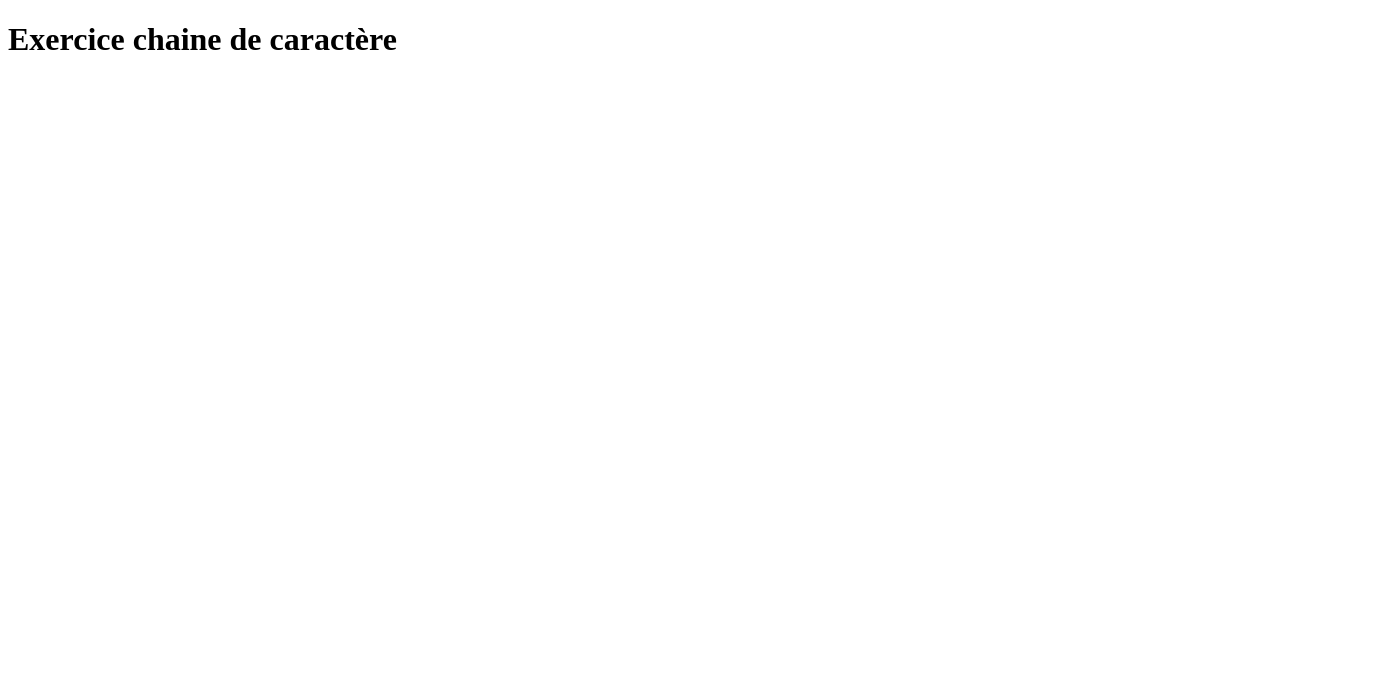
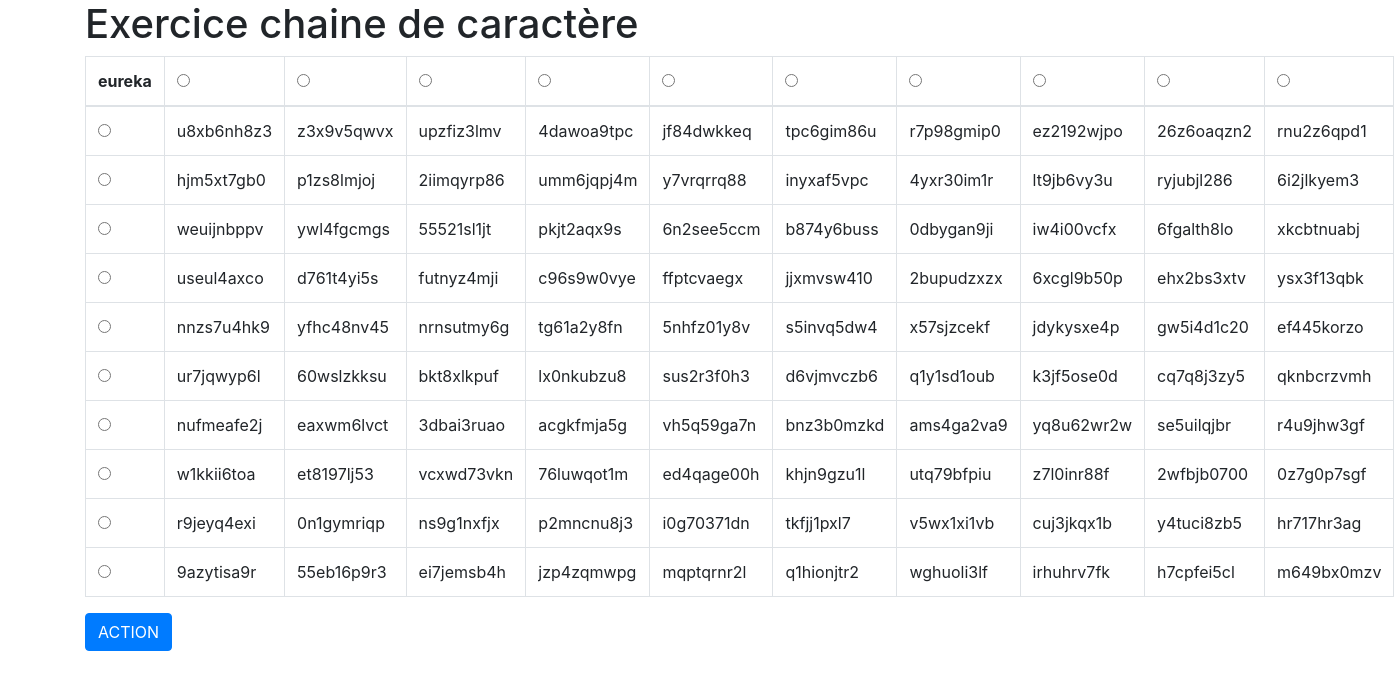
Before and after one commit to Emilie-dev/exo-chaine-aleatoire, a website: page index.html in a window 1280 px wide. Shown: the whole page, 1394 px wide, since content can reach past the window. Drawn offline with nearby package versions, Linux system fonts and the light colour scheme.

Commit message:
add a HTML table, a RADIO button and an ACTION button.

```diff
--- a/app.js
+++ b/app.js
@@ -1,6 +1,5 @@
 $(document).ready(function() {
 
-// Exercice 2:
 
 	function randomString(nChar) {
 		var result = '';
@@ -12,6 +11,7 @@ $(document).ready(function() {
 
 			result += alphabet.charAt(rnd);
 		}
+
 		return result;
 	}
 
@@ -27,21 +27,102 @@ $(document).ready(function() {
 			cellule = randomString(10);             // On appelle la 1er fonction randomString qui contient
 			ligne.push(cellule);           			// le choix aléatoire dans les cellules
 
-			}							  		// puis on push le tirage aléatoire "englobé " par les cellules dans les lignes
+			}
+										  		// puis on push le tirage aléatoire "englobé " par les cellules dans les lignes
 			tableau.push(ligne);                // On push les lignes dans le tableau
 			ligne = [];							// On appelle la variable ligne pour éviter de l'écraser à chaque boucle
 		}
 			return tableau;
 
 	}
-		var result = randomArray(10, 10); // 10 lignes pour 10 colonnes
 
-		console.log(result);
+	var result = randomArray(10, 10); // 10 lignes pour 10 colonnes
 
+		//console.log(result);
 
-});
 
 /* ** On créait une boucle dans une boucle: 1er for pour boucler le nb de colonnes, 2nd for
 à l'intérieur du 1er pour répéter le nb de lignes et de cellules dans les lignes. Les lignes (et cellules)
 sont dans les colonnes.
 */
+
+	var monTableau = randomArray(10,10);
+ 	//console.log(monTableau);
+
+    function htmlarray (monTableau) {
+
+ 		var result = "<table class = 'table table-bordered'>";
+     	result = result + "<thead>";
+     	result = result + "<tr><th>eureka</th>";
+
+ 		console.log(monTableau);
+
+     		for (var h = 0 ; h < monTableau.length; h++) {
+     			result = result + " <th><input id = 'x"+ [h] +"' type='radio' name='absisses'></th> ";
+
+     		}
+
+     			result = result + "</tr>"
+     			result = result + "</thead><tbody>";
+     			result = result + "<tr>";
+
+   			for (var i = 0; i < monTableau.length; i++) {
+    			result = result + " <td><input id = 'y" + [i] +"' type ='radio' name='ordonnees'></td> ";
+
+     			var change = monTableau[i];
+
+     				for (var j = 0; j < change.length; j++) {
+     					result = result + "<td id = '"+[i]+[j]+"'>" + change[j] +"</td>";
+     				}
+
+     					result = result + "</tr>";
+     		}
+
+     				result = result + "</tbody></table>";
+
+     				return result;
+
+    }
+
+	var monTableauhtml = htmlarray(monTableau);
+    console.log(monTableauhtml);
+
+    /*	var tablalpha=[];
+
+    var idalpha= $('td').attr('id');
+    tablalpha.push(idalpha);
+
+    console.log(idalpha);
+    console.log(tablalpha);*/
+
+    var tableaucoordonnees = [];
+
+    function coordonnees (absisses, ordonnees) {
+
+     	var absisses = $("input[name=absisses]:checked").attr("id");
+     	var ordonnees = $("input[name=ordonnees]:checked").attr("id");
+
+     	tableaucoordonnees.push(absisses,ordonnees);
+
+     	console.log(tableaucoordonnees);
+
+
+    }
+
+    var tablalpha = [];
+
+ 	var tableauHtml=htmlarray(monTableau);
+
+ 	$('#emplacement').append(tableauHtml);
+  	//console.log(tableauHtml);
+
+    $("#action").click(function() {
+
+		coordonnees();
+
+      		if (tableaucoordonnees ) {
+
+     		}
+  	});
+
+});
--- a/index.html
+++ b/index.html
@@ -3,11 +3,13 @@
 <head>
 <meta charset="utf-8">
 	<title>Exercice chaine de caractère</title>
+<link rel="stylesheet" type="text/css" href="bootstrap-3.3.7-dist/css/bootstrap.min.css">
 <script type="text/javascript" src="node_modules/jquery/dist/jquery.min.js"></script>
 <script type="text/javascript" src="app.js"></script>
 </head>
-<body>
+<body class="container">
 	<h1>Exercice chaine de caractère</h1>
-
+	<div id ="emplacement"></div>
+	<button class = "btn btn-primary" id = "action" >ACTION</button>
 </body>
 </html>
```
